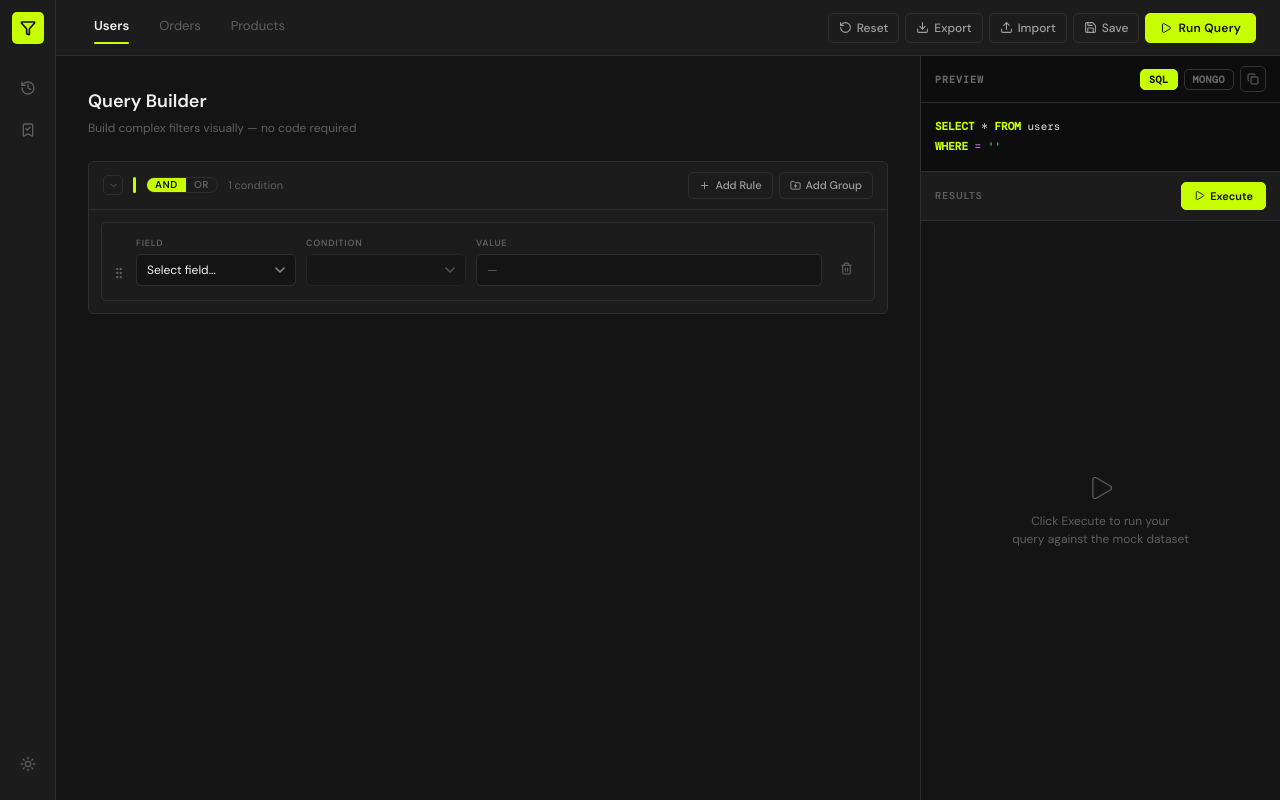
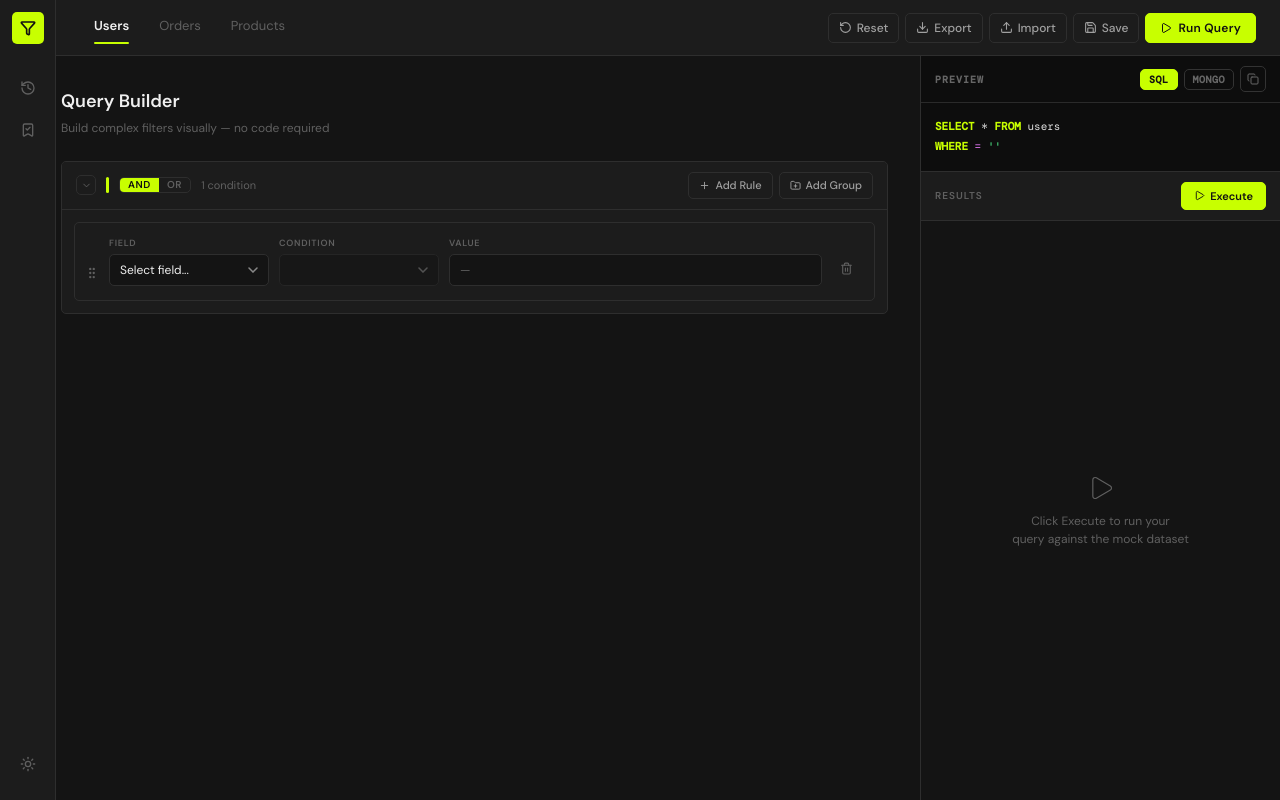
Before and after one commit to JasmineODaniel/Filtro, a Next.js app: page / in a window 1280 px wide. Built offline with nearby package versions, Linux system fonts and the light colour scheme.

Commit message:
feat: square AND/OR toggle, spacing tokens, reduce builder left padding

```diff
--- a/src/app/globals.css
+++ b/src/app/globals.css
@@ -28,8 +28,10 @@
   --syntax-operator: #9333ea;
   --radius: 5px;
   --radius-pill: 9999px;
+  --space-xs: 5px;
   --space-2: 8px;
   --space-5: 20px;
+  --space-8: 32px;
   --font-sans: 'DM Sans', sans-serif;
   --font-mono: 'DM Mono', monospace;
 }
--- a/src/components/builder/QueryBuilder.tsx
+++ b/src/components/builder/QueryBuilder.tsx
@@ -39,7 +39,10 @@ export default function QueryBuilder() {
             style={{
               flex: 1,
               overflowY: 'auto',
-              padding: '32px',
+              paddingTop: 'var(--space-8)',
+              paddingRight: 'var(--space-8)',
+              paddingBottom: 'var(--space-8)',
+              paddingLeft: 'var(--space-xs)',
               display: 'flex',
               flexDirection: 'column',
               gap: '16px',
--- a/src/components/ui/OperatorToggle.tsx
+++ b/src/components/ui/OperatorToggle.tsx
@@ -25,13 +25,14 @@ export function OperatorToggle({ value, onToggle, borderColor }: OperatorToggleP
       style={{
         display: 'flex',
         flexShrink: 0,
-        borderRadius: 'var(--radius-pill)',
+        borderRadius: 'var(--radius)',
         overflow: 'hidden',
         border: `1px solid ${borderColor ?? 'var(--border)'}`,
       }}
     >
       {OPERATORS.map(op => (
         <button
+          type="button"
           key={op}
           onClick={() => value !== op && onToggle()}
           aria-label={`Set operator to ${op}`}
```
